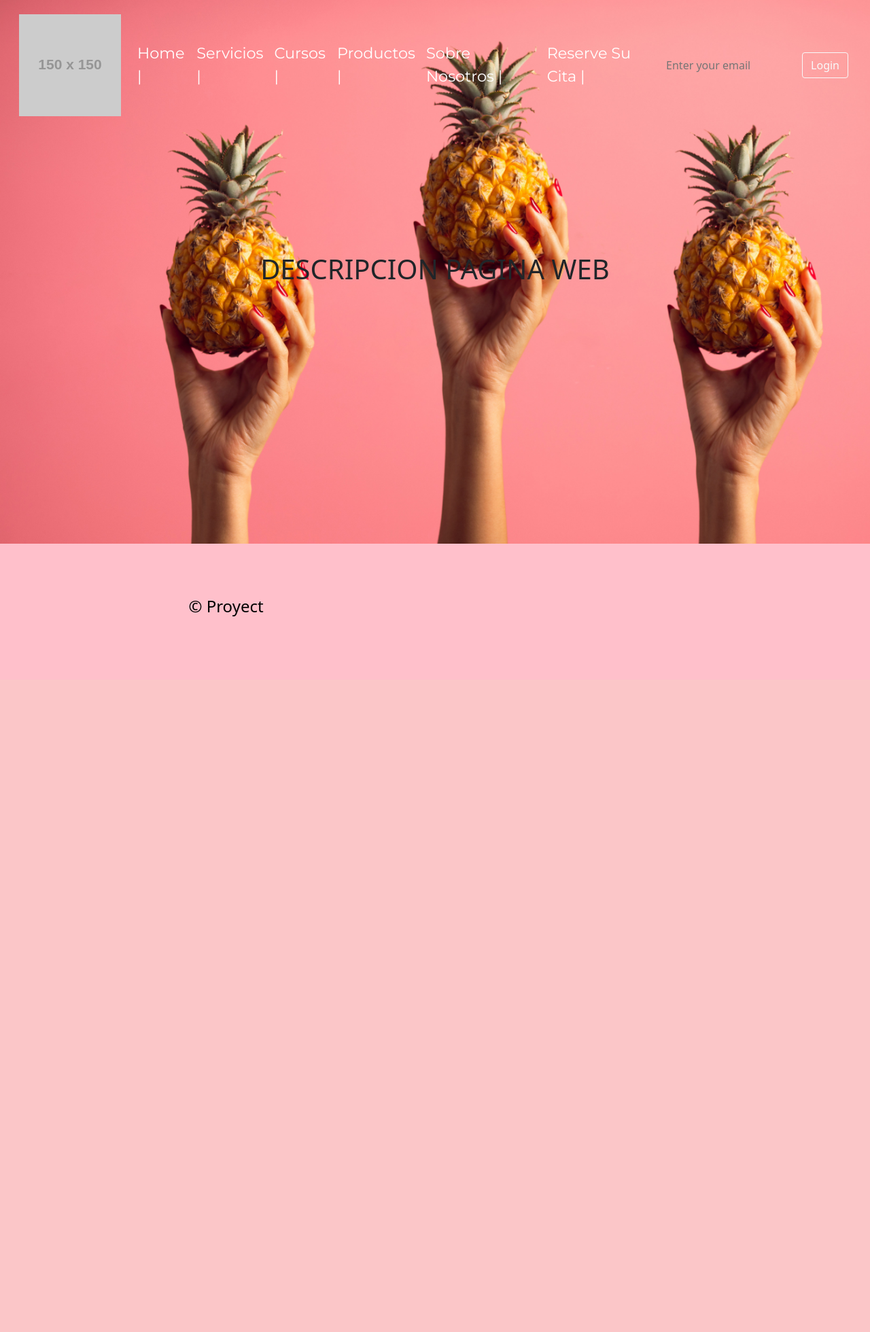
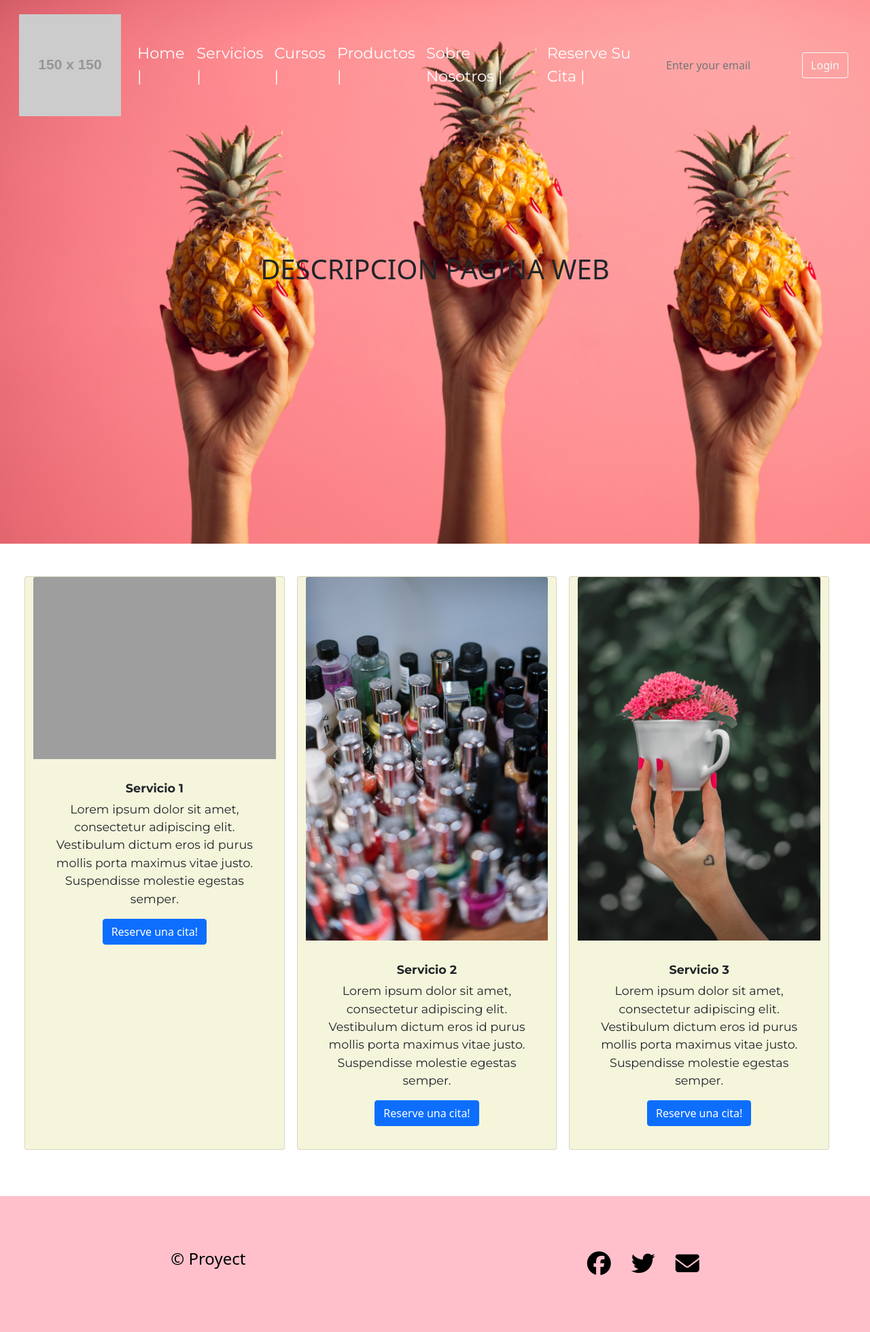
Before and after one commit to hernanver/webmiguel, a Django app: page /services/ in a window 1280 px wide. Shown: the whole page at 68% size. Before the commit the page ends 907 px from the top, so only its background shows below. Run offline with Django 4.2, Linux system fonts and the light colour scheme; grey boxes labelled with a size stand in for pictures from a placeholder-image service; some libraries are stand-ins or nearby versions; some web fonts are replaced; grey boxes are pictures that could not be loaded.

Commit message:
Edite pagina servicios

```diff
--- a/webmiguel/core/static/core/css/style.css
+++ b/webmiguel/core/static/core/css/style.css
@@ -28,10 +28,33 @@
   text-align: center;
 }
 
-.primer-container h5, .primer-container p {
+.card h3 {
+  font-family: "quicksand";
+  font-size: 1.6em;
+
+}
+
+.card p {
+  font-family: "quicksand";
+  font-size: 1.1em;
+}
+
+.card .img {
+  width: 100%;
+  height: 300px;
+}
+
+.primer-container h5 {
   font-family: "montserrat";
   font-size: 1.1em;
   font-weight: 400;
+  font-weight: bold;
+}
+.primer-container p {
+  font-family: "montserrat";
+  font-size: 1.1em;
+  font-weight: 400;
+
 }
 
 .carousel-item {
--- a/webmiguel/core/templates/core/base.html
+++ b/webmiguel/core/templates/core/base.html
@@ -122,14 +122,14 @@
 
     <!-- Boostrap js -->
     <script
-      src="{% static 'https://cdn.jsdelivr.net/npm/bootstrap@5.0.2/dist/js/bootstrap.bundle.min.js' %}"
+      src="https://cdn.jsdelivr.net/npm/bootstrap@5.0.2/dist/js/bootstrap.bundle.min.js"
       integrity="sha384-MrcW6ZMFYlzcLA8Nl+NtUVF0sA7MsXsP1UyJoMp4YLEuNSfAP+JcXn/tWtIaxVXM"
       crossorigin="anonymous"
     ></script>
 
     <!-- Iconos js -->
     <script
-      src="{% static 'https://kit.fontawesome.com/0149485272.js' %}"
+      src="https://kit.fontawesome.com/0149485272.js"
       crossorigin="anonymous"
     ></script>
   </body>
--- a/webmiguel/services/templates/core/services.html
+++ b/webmiguel/services/templates/core/services.html
@@ -8,5 +8,55 @@
 
 {% block content %}
 
+    <div class="container-fluid  row p-5 primer-container">
+      <div class="card col">
+        <img
+          src="{% static 'core/images/mano-card1.jpg' %}"
+          class="card-img-top "
+          alt="card-img-top"
+        />
+        <div class="card-body m-3">
+          <h5 class="card-title text-center">Servicio 1</h5>
+          <p class="card-text">
+            Lorem ipsum dolor sit amet, consectetur adipiscing elit. Vestibulum dictum eros id purus mollis porta maximus vitae justo. Suspendisse molestie egestas semper.
+          </p>
+          <button type="button" class="btn btn-primary">Reserve una cita!</button>
+        </div>
+      </div>
+
+      <div class="card col">
+        <img
+          src="{% static 'core/images/card3.jpg' %}"
+          class="card-img-top"
+          alt="card-img-top"
+        />
+        <div class="card-body m-3">
+          <h5 class="card-title">Servicio 2</h5>
+          <p class="card-text">
+            Lorem ipsum dolor sit amet, consectetur adipiscing elit. Vestibulum dictum eros id purus mollis porta maximus vitae justo. Suspendisse molestie egestas semper.
+          </p>
+          <button type="button" class="btn btn-primary">Reserve una cita!</button>
+        </div>
+      </div>
+
+
+      <div class="card col">
+        <img
+          src="{% static 'core/images/mano-card2.jpg' %}"
+          class="card-img-top"
+          alt="card-img-top"
+        />
+        <div class="card-body m-3">
+          <h5 class="card-title">Servicio 3</h5>
+          <p class="card-text">
+            Lorem ipsum dolor sit amet, consectetur adipiscing elit. Vestibulum dictum eros id purus mollis porta maximus vitae justo. Suspendisse molestie egestas semper.
+          </p>
+          <button type="button" class="btn btn-primary">Reserve una cita!</button>
+        </div>
+      </div>
+
+      <div class="suscription-container"></div>
+    </div>
+
 
 {% endblock %}
```
Also changed, not shown: webmiguel/core/templates/core/index.html (+10 -3 lines), webmiguel/db.sqlite3, webmiguel/media/courses/slider1.jpeg (added), webmiguel/media/courses/slider2.jpeg (added), webmiguel/media/courses/slider3.png (added), webmiguel/media/courses/udemy.jpg (added), webmiguel/products/migrations/0001_initial.py (added).
